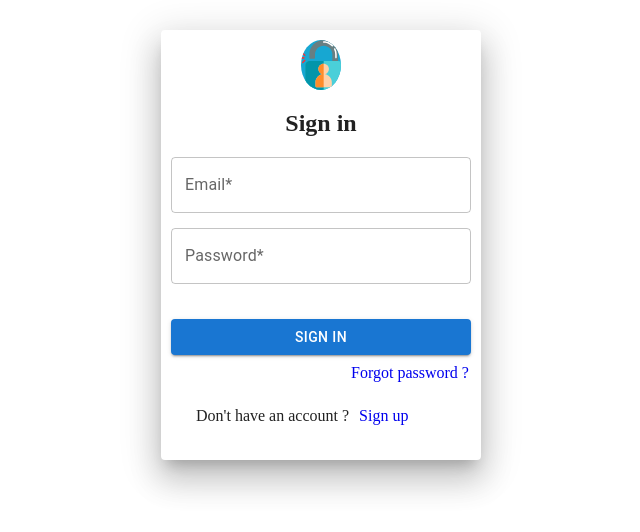
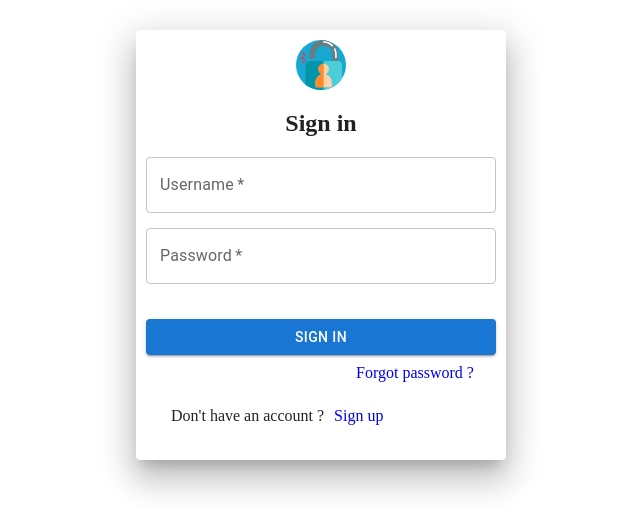
Before and after one commit to Ravidev01/E-learn, a React (Create React App) app in the folder client/: page /signin in a window 1280 px wide. Shown: the top 532 px of the page, without its empty margins (319-959 px from the left). Built offline with nearby package versions, Linux system fonts and the light colour scheme.

Commit message:
Error handling fixed

```diff
--- a/client/src/component/SignIn/SignIn.css
+++ b/client/src/component/SignIn/SignIn.css
@@ -1,16 +1,19 @@
 .paperStyle{
     padding: 10px;
     height: auto;
-    width: 300px;
+    width: 350px;
     margin: 30px auto;
   }
 .avatarStyle {
     background: #17a7d2;
   }
-
+.errorMessage{
+  color: red;
+  margin-left: 42%;
+}
 .container .css-1wlk0hk-MuiAvatar-root{
   height: 50px;
-  width: 50pxF;
+  width: 50px;
 }
 
 .textFiled{
@@ -34,8 +37,3 @@
     margin-top: 20px;
     text-align: center;
   }
-  .errorMessage {
-    margin: 1px;
-    color: red;
-    margin-left: 1;
-  }
--- a/client/src/component/SignIn/SignIn.js
+++ b/client/src/component/SignIn/SignIn.js
@@ -12,6 +12,7 @@ import axios from "axios";
 const SignIn = () => {
   const navigate = useNavigate()
   const [input, setInput] = useState({ username: "", password: "" });
+  const [errorMessage , setErrorMessage] = useState("")
   const handleSubmit = (e) => {
     e.preventDefault();
     console.log(input);
@@ -32,39 +33,44 @@ const SignIn = () => {
         }
       )
       .then((res) =>{
+        if(res.status !== 200){
+          setErrorMessage(()=>"Invalid Username or Password!")
+        }
          res.status === 200 && navigate('/home')
       })
-      .catch((err) => console.log(err));
+      .catch((err) => setErrorMessage(()=>"Invalid Username or Password!"));
+
   };
 
   return (
     <div className="Container">
       {/* showing the success message after Successful sign in */}
       <form onSubmit={handleSubmit}>
-        <div className="container">
+        <div className="container" >
+         <div className="errorMessage">{ input.username !=="" &&input.password!==""&&errorMessage}</div>
           <Paper elevation={20} className="paperStyle">
             <Grid align="center">
               <Avatar className="avatarStyle"src= {loginImage}/>
               <h2>Sign in</h2>
-              <TextField
+              <TextField required
                 className="textFiled"
                 value={input.username}
                 fullWidth
                 autoComplete="off"
-                name="email"
-                label="Email*"
+                name="username"
+                label="Username"
                 variant="outlined"
                 onChange={(e) =>
                   setInput({ ...input, username: e.target.value })
                 }
               />
-              <TextField
+              <TextField required
                 className="textFiled"
                 value={input.password}
                 fullWidth
                 autoComplete="off"
                 name="password"
-                label="Password*"
+                label="Password"
                 type="password"
                 variant="outlined"
                 onChange={(e) =>
--- a/client/src/component/SignUP/SignUp.css
+++ b/client/src/component/SignUP/SignUp.css
@@ -1,9 +1,15 @@
 .paperStyle{
     padding: 10px;
     height: 90vh !important;
-    width: 300px;
+    width: 350px;
     margin: 30px auto;
   }
+
+  .container .css-1wlk0hk-MuiAvatar-root{
+    height: 50px;
+    width: 50px;
+  }
+
 .avatarStyle {
     background: #17a7d2;
   }
@@ -28,8 +34,3 @@
     margin-top: 20px;
     text-align: center;
   }
-  .errorMessage {
-    margin: 1px;
-    color: red;
-    margin-left: 1;
-  }
--- a/client/src/component/SignUP/SignUp.js
+++ b/client/src/component/SignUP/SignUp.js
@@ -4,7 +4,7 @@ import Button from "@mui/material/Button";
 import Avatar from "@mui/material/Avatar";
 import Paper from "@mui/material/Paper";
 import Grid from "@mui/material/Grid";
-import { Link,useNavigate } from "react-router-dom";
+import { Link, useNavigate } from "react-router-dom";
 import InputLabel from "@mui/material/InputLabel";
 import FormControl from "@mui/material/FormControl";
 import MenuItem from "@mui/material/MenuItem";
@@ -15,14 +15,13 @@ import axios from "axios";
 import "../SignIn/SignIn.css";
 
 const SignUP = () => {
-  const navigate = useNavigate()
+  const navigate = useNavigate();
   const [input, setInput] = useState({
     username: "",
     email: "",
-    password: ""
-
+    password: "",
   });
-  const [role, setRole] = React.useState("");
+  const [role, setRole] = useState("");
 
   const handleChange = (event) => {
     setRole(event.target.value);
@@ -30,24 +29,31 @@ const SignUP = () => {
 
   const handleSubmit = (e) => {
     e.preventDefault();
-    console.log(input,role);
+    // console.log(input, role);
     postData();
   };
 
   const postData = () => {
-    axios.post(
+    try {
+      axios
+        .post(
           "http://localhost:4000/api/signup",
           {
             username: input.username,
             email: input.email,
             password: input.password,
-        role:role,
+            role: role,
           },
           { headers: { "Content-Type": "application/json" } }
         )
-    .then((res)=>{
-      res.status === 200 && navigate('/signin')
-    }).catch((err) =>console.log(err))
+        .then((res) => {
+          console.log(res);
+          res.status === 200 && navigate("/signin");
+        })
+        .catch((err) => console.log(err));
+    } catch (err) {
+      console.log(err);
+    }
   };
 
   return (
@@ -57,45 +63,51 @@ const SignUP = () => {
         <div className="container">
           <Paper elevation={20} className="paperStyle">
             <Grid align="center">
-              <Avatar className="avatarStyle" src={ signUpImage } />
+              <Avatar className="avatarStyle" src={signUpImage} />
               <h2>Sign up</h2>
               <TextField
+                required
                 className="textFiled"
                 value={input.username}
                 fullWidth
                 autoComplete="off"
                 name="username"
-                label="Username*"
+                label="Username"
                 variant="outlined"
-                onChange={(e) => setInput({...input, username: e.target.value })}
+                onChange={(e) =>
+                  setInput({ ...input, username: e.target.value })
+                }
               />
               <TextField
+                required
                 className="textFiled"
                 value={input.email}
                 fullWidth
                 autoComplete="off"
                 name="email"
-                label="Email*"
+                label="Email"
                 type="email"
                 variant="outlined"
                 onChange={(e) => setInput({ ...input, email: e.target.value })}
               />
               <TextField
+                required
                 className="textFiled"
                 value={input.password}
                 fullWidth
                 autoComplete="off"
                 name="password"
-                label="Password*"
+                label="Password"
                 type="password"
                 variant="outlined"
                 onChange={(e) =>
                   setInput({ ...input, password: e.target.value })
                 }
               />
-              <FormControl sx={{ m: 0, minWidth: 300 }} size="medium">
+              <FormControl sx={{ minWidth: 350 }} size="medium">
                 <InputLabel id="demo-select-small">Role*</InputLabel>
                 <Select
+                  required
                   labelId="demo-select-small"
                   id="demo-select-small"
                   value={role}
```
Lines whose indentation alone changed are shown as unchanged.
